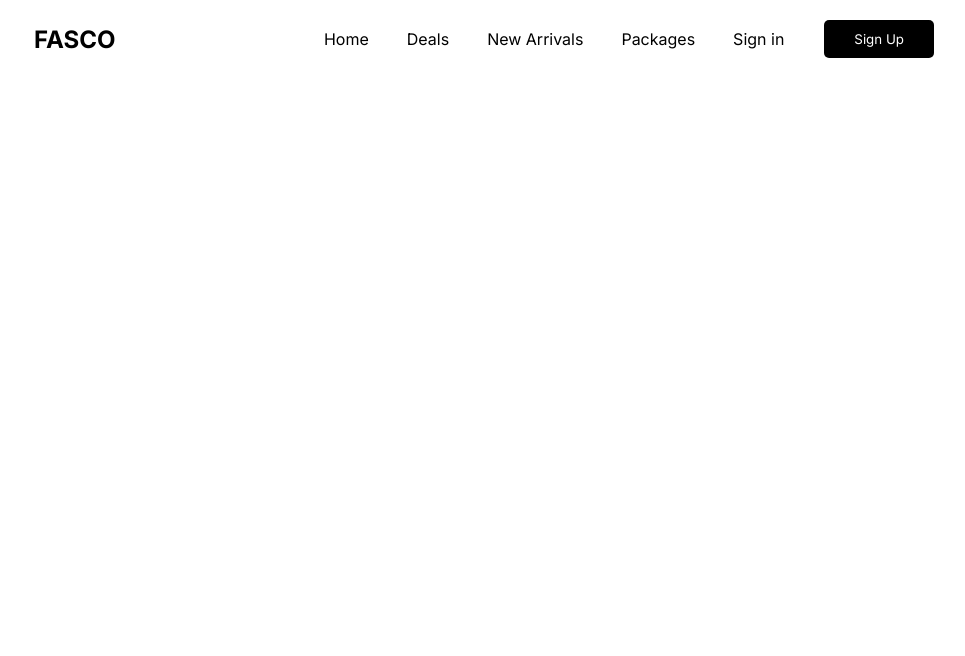
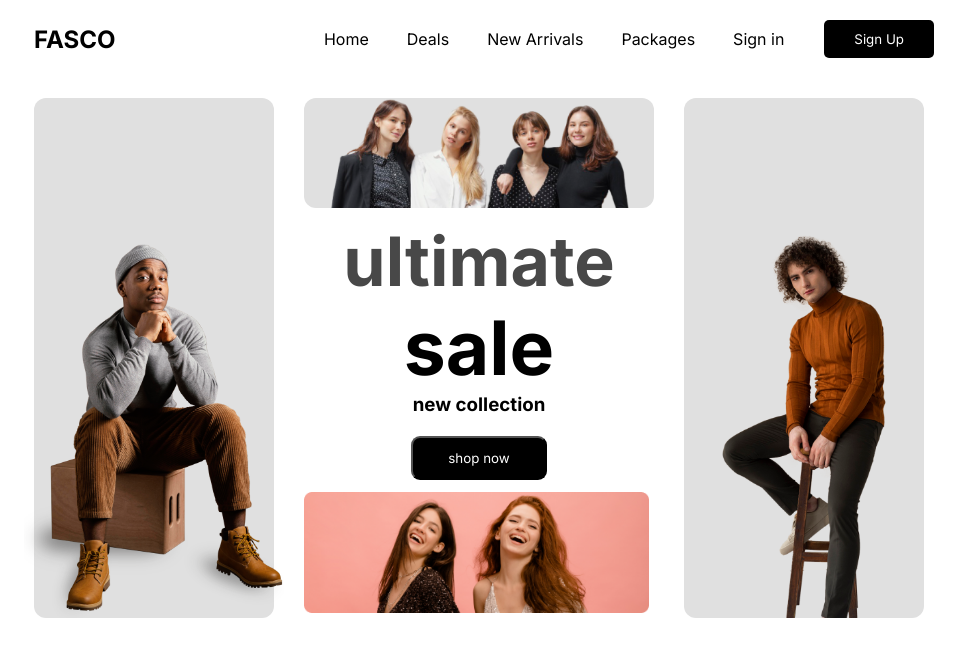
Before and after one commit to Amirkakaie/fasco, a plain HTML site: page index.html in a window 1280 px wide. Shown: the whole page, without its empty margins (156-1121 px from the left). Drawn offline with Linux system fonts and the light colour scheme.

Commit message:
the hero is ready

```diff
--- a/index.html
+++ b/index.html
@@ -24,6 +24,39 @@
                 <button>Sign Up</button>
             </div>
         </header>
+
+        <section class="hero">
+
+            <div class="left-man">
+                <img src="img/image 2 28.png" alt="">
+            </div>
+
+            <div class="middle">
+
+                <div class="head">
+                    <img src="img/image.png" alt="">
+                </div>
+
+                <div class="mid">
+                    <h2>ultimate <strong>sale</strong></h2>
+                    <h3>new collection</h3>
+                    <button>shop now</button>
+                </div>
+
+                <div class="fot">
+                    <img src="img/image (1).png" alt="">
+                </div>
+
+
+
+
+            </div>
+
+            <div class="right-man">
+                <img src="img/image 227.png" alt="">
+            </div>
+
+        </section>
     </main>
 </body>
 </html>
--- a/style.css
+++ b/style.css
@@ -33,3 +33,89 @@ header div button{
     color: #ffffff;
     padding: 11px 30px ;
 }
+
+
+/* the hero  */
+
+.hero{
+    margin: 0 auto;
+    margin-top: 40px;
+    max-width: 900px;
+    display: flex;
+    gap: 30px;
+}
+.hero .left-man{
+    background-color: #E0E0E0;
+    width: 240px;
+    height: 520px;
+    display: flex;
+    justify-content: center;
+    align-items: end;
+    border-radius: 12px;
+}
+
+.hero .middle{
+   display: flex;
+   flex-direction: column;
+   gap: 12px;
+}
+.hero .middle .head{
+    background-color: #E0E0E0;
+    width: 350px;
+    height: 110px;
+    border-radius: 12px;
+    display: flex;
+    justify-content: center;
+    align-items: end;
+}
+.hero .middle .head  img{
+    width: 300px;
+}
+.hero .middle .mid{
+    display: flex;
+    flex-direction: column;
+    justify-content: center;
+    align-items: center;
+}
+.hero .middle .mid h2{
+    color: #484848;
+    font-size: 68px;
+    display: flex;
+    justify-content: center;
+    flex-direction: column;
+    align-items: center;
+}
+.hero .middle .mid h2 strong{
+    color: #000000;
+    font-size: 75px;
+}
+.hero .middle .mid button{
+    background-color: #000000;
+    padding: 12px 35px;
+    color: #ffffff;
+    border-radius: 9px;
+    margin-top: 20px;
+}
+.hero .right-man{
+    background-color: #E0E0E0;
+    width: 240px;
+    height: 520px;
+    display: flex;
+    justify-content: center;
+    align-items: end;
+    border-radius: 12px;
+}
+.hero .right-man img{
+    width: 170px;
+}
+
+.hero .left-man img{
+    width: 260px;
+}
+.hero .middle .fot{
+    width: 350px;
+    height: 110px;
+}
+.hero .middle .fot img{
+    width: 345px;
+}
```
Also changed, not shown: img/image (1).png (added), img/image 2 28.png (added), img/image 227.png (added), img/image.png (added).
